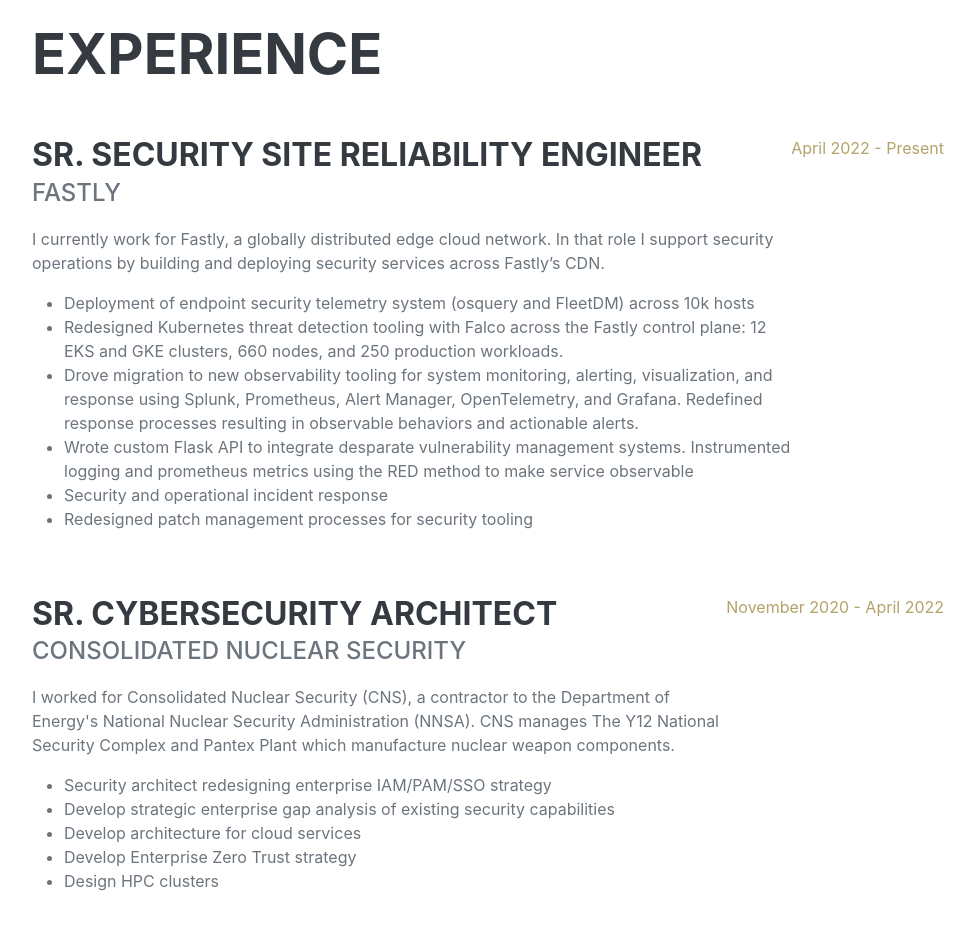
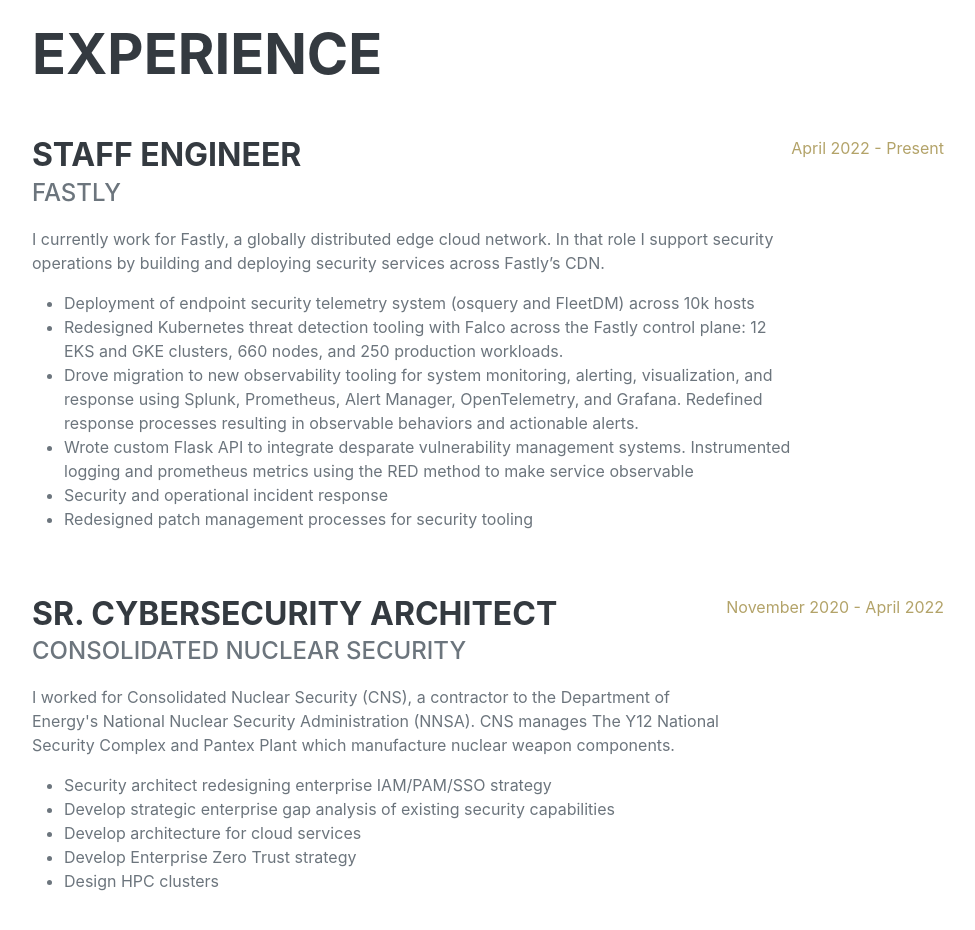
Before and after one commit to stefanmaerz/cloudresumechallenge, a plain HTML site: page web/index.html in a window 1280 px wide. Shown: the part 860-1790 px from the top of the page, without its empty margins (288-1263 px from the left). Drawn offline with nearby package versions, Linux system fonts and the light colour scheme; no server answers; a web font is replaced by a local one.

Commit message:
updating title

```diff
--- a/web/index.html
+++ b/web/index.html
@@ -66,7 +66,7 @@
 
                     <div class="d-flex flex-column flex-md-row justify-content-between mb-5">
                         <div class="flex-grow-1">
-                            <h3 class="mb-0">Sr. Security Site Reliability Engineer</h3>
+                            <h3 class="mb-0">Staff Engineer</h3>
                             <div class="subheading mb-3">Fastly</div>
                             <p>I currently work for Fastly, a globally distributed edge cloud network. In that role I support security operations by building and deploying security services across Fastly’s CDN.
                                 <ul>
```
Also changed, not shown: 4 other files.
